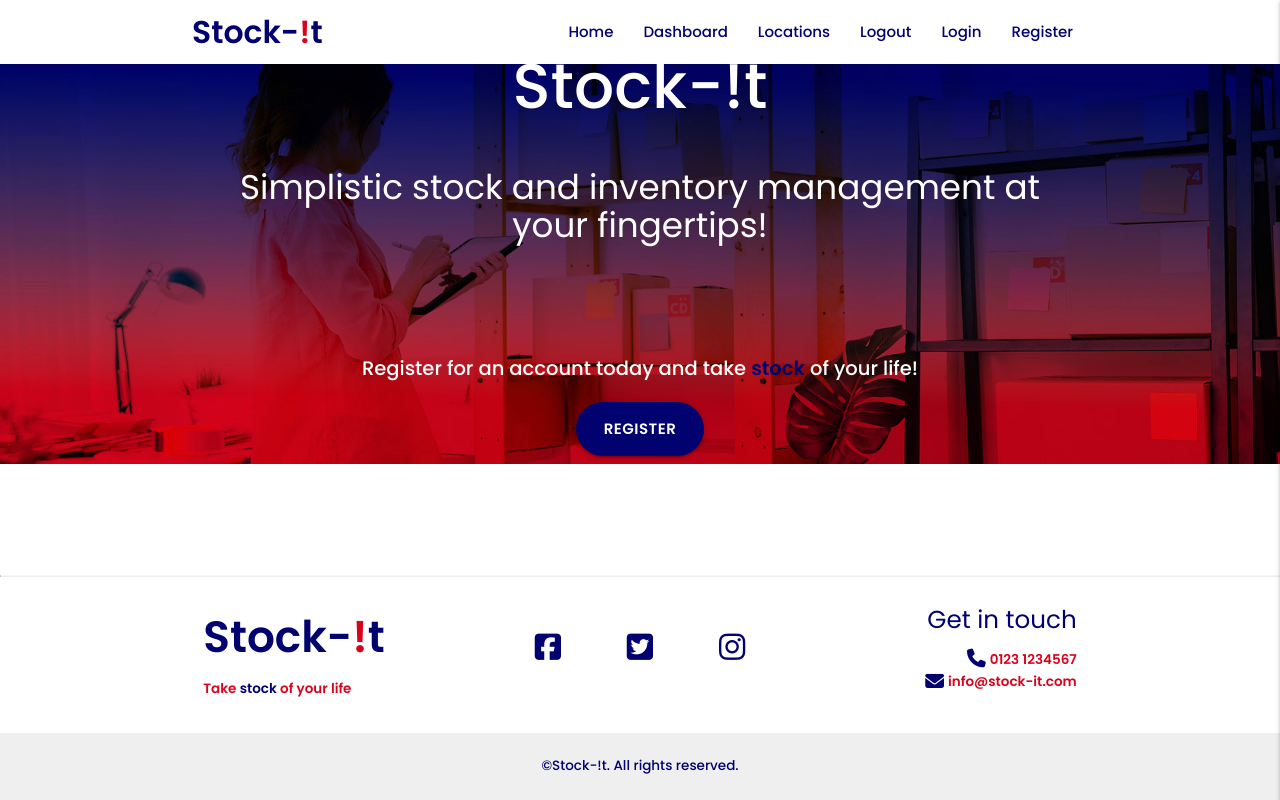
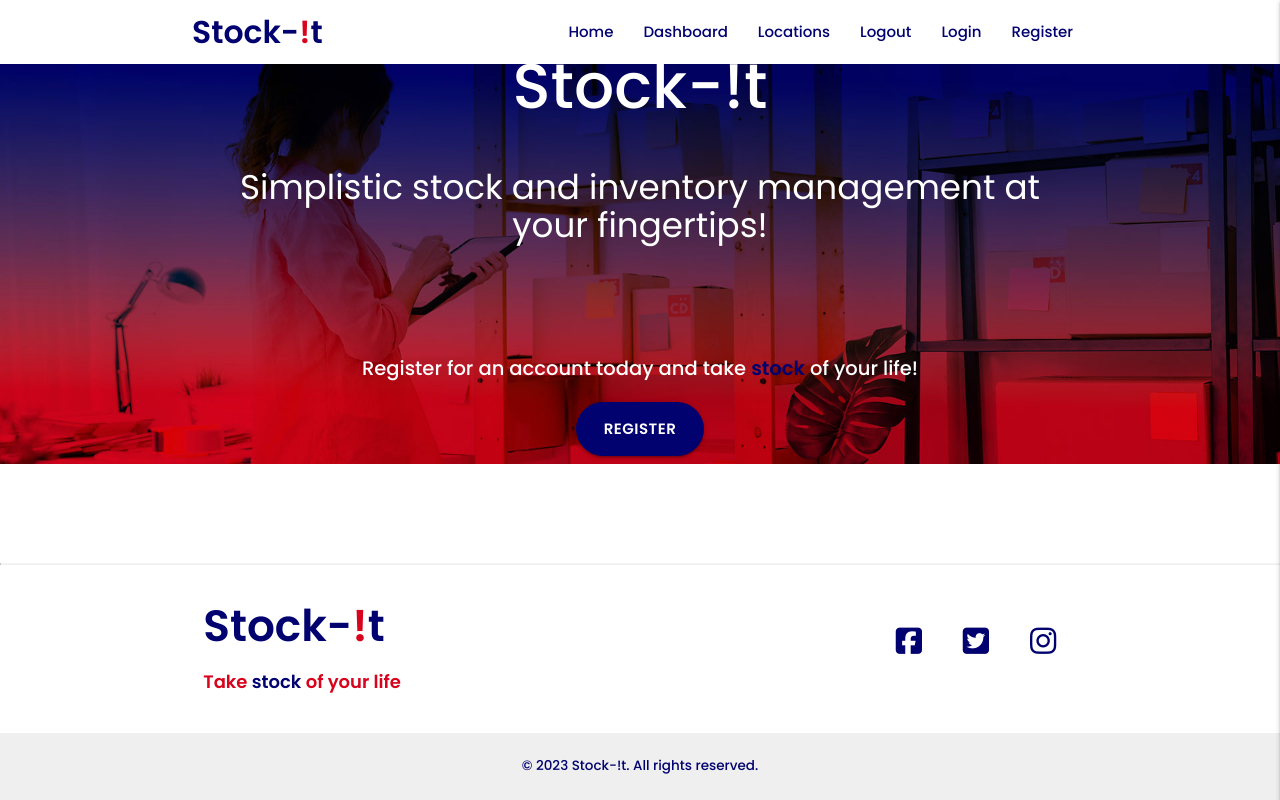
Before and after one commit to DaveWhiteh/SI-Test, a Flask app: page / in a window 1280 px wide. Run offline with Flask 3, Linux system fonts and the light colour scheme; some libraries are stand-ins or nearby versions.

Commit message:
Alter footer styles

```diff
--- a/static/css/style.css
+++ b/static/css/style.css
@@ -126,29 +126,19 @@ hr {
     -o-transition: all 0.35s ease-in-out;
 }
 
-.footer-container {
-    position: relative;
+.footer-title {
+    font-weight: 600;
+    color: #01016F;
 }
 
-.footer-content {
-    position: absolute;
-    bottom: 0;
-}
-
-.footer-content-left {
-    margin-right: 0;
-}
-
-.footer-content-right {
-    margin-left: 0;
+.footer-subtitle {
+    font-weight: 600;
+    font-size: 120%;
+    color: #D8031C;
 }
 
 .footer-text {
     font-size: 90%;
-}
-
-.footer-subtitle {
-    font-size: 120%;
 }
 
 /* --------------------------------------------------------------------------------------- Animations */
--- a/templates/base.html
+++ b/templates/base.html
@@ -81,50 +81,11 @@
         <hr>
         <div class="container hide-on-small-only">
             <div class="row valign-wrapper">
-                <div class="col l4 m4">
-                    <h3 class="text-blue text-semibold">Stock-<span class="text-red">!</span>t</h3>
-                    <p class="text-red text-semibold footer-text">Take <span class="text-blue">stock</span> of your life</p>
+                <div class="col l9 m8">
+                    <h3 class="footer-title">Stock-<span class="text-red">!</span>t</h3>
+                    <p class="footer-subtitle">Take <span class="text-blue">stock</span> of your life</p>
                 </div>
-                <div class="col l4 m4 center-align">
-                    <div class="footer-media">
-                        <a href="https://www.facebook.com" target="_blank">
-                            <i class="fab fa-facebook-square fa-2x icon-blue" aria-hidden="true"></i>
-                        </a>
-                        <a href="https://www.twitter.com" target="_blank">
-                            <i class="fab fa-twitter-square fa-2x icon-blue" aria-hidden="true"></i>
-                        </a>
-                        <a href="https://www.instagram.com" target="_blank">
-                            <i class="fab fa-instagram fa-2x icon-blue" aria-hidden="true"></i>
-                        </a>
-                    </div>
-                </div>
-                <div class="col l4 m4 right-align">
-                    <h5 class="text-blue">Get in touch</h5>
-                    <ul>
-                        <li><i class="fas fa-phone fa-lg icon-blue"></i>  <span class="text-red text-semibold footer-text">0123 1234567</span></li>
-                        <li><i class="fas fa-envelope fa-lg icon-blue"></i>  <span class="text-red text-semibold footer-text">info@stock-it.com</span></li>
-                    </ul>
-                </div>
-            </div>
-        </div>
-        <div class="container hide-on-med-and-up">
-            <div class="row">
-                <div class="col s12 center-align">
-                    <h3 class="text-blue text-semibold">Stock-<span class="text-red">!</span>t</h3>
-                    <p class="text-red text-semibold footer-text">Take <span class="text-blue">stock</span> of your life</p>
-                </div>
-            </div>
-            <div class="row">
-                <div class="col s12 center-align">
-                    <h6 class="text-blue">Get in touch</h6>
-                    <ul>
-                        <li><i class="fas fa-phone fa-lg icon-blue"></i>  <span class="text-red text-semibold footer-text">0123 1234567</span></li>
-                        <li><i class="fas fa-envelope fa-lg icon-blue"></i>  <span class="text-red text-semibold footer-text">info@stock-it.com</span></li>
-                    </ul>
-                </div>
-            </div>
-            <div class="row">
-                <div class="col s12 center-align">
+                <div class="col l3 m4 right-align">
                     <div class="footer-media">
                         <a href="https://www.facebook.com" target="_blank">
                             <i class="fab fa-facebook-square fa-2x icon-blue" aria-hidden="true"></i>
@@ -139,9 +100,32 @@
                 </div>
             </div>
         </div>
+        <div class="container hide-on-med-and-up">
+            <div class="row">
+                <div class="col s12 center-align">
+                    <h3 class="footer-title">Stock-<span class="text-red">!</span>t</h3>
+                    <p class="footer-subtitle">Take <span class="text-blue">stock</span> of your life</p>
+                </div>
+            </div>
+            <div class="row">
+                <div class="col s12 center-align">
+                    <div class="footer-media">
+                        <a href="https://www.facebook.com" target="_blank">
+                            <i class="fab fa-facebook-square fa-2x icon-blue footer-media" aria-hidden="true"></i>
+                        </a>
+                        <a href="https://www.twitter.com" target="_blank">
+                            <i class="fab fa-twitter-square fa-2x icon-blue footer-media" aria-hidden="true"></i>
+                        </a>
+                        <a href="https://www.instagram.com" target="_blank">
+                            <i class="fab fa-instagram fa-2x icon-blue footer-media" aria-hidden="true"></i>
+                        </a>
+                    </div>
+                </div>
+            </div>
+        </div>
         <div class="footer-copyright">
             <div class="container center-align">
-                <p class="text-blue text-medium footer-text">©Stock-!t. All rights reserved.</p>
+                <p class="text-blue text-medium footer-text">© 2023 Stock-!t. All rights reserved.</p>
             </div>
         </div>
     </footer>
```
